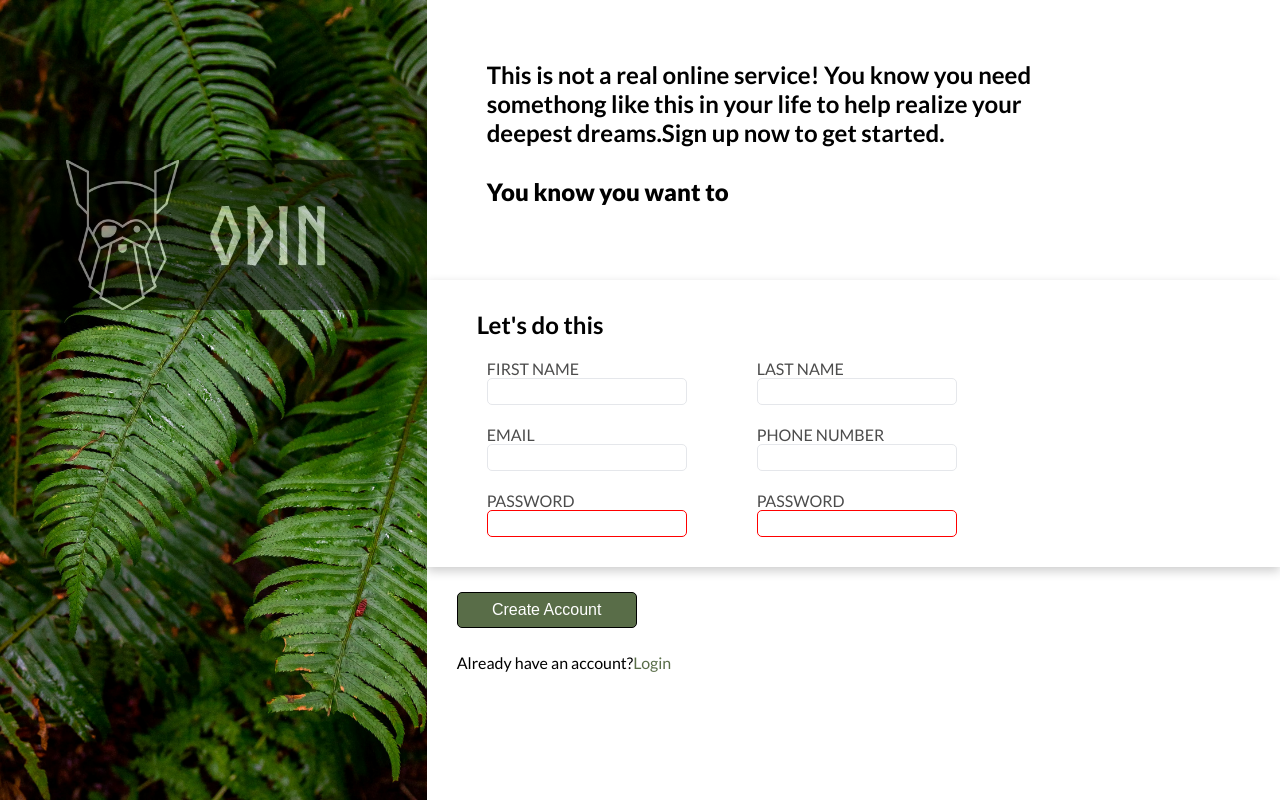
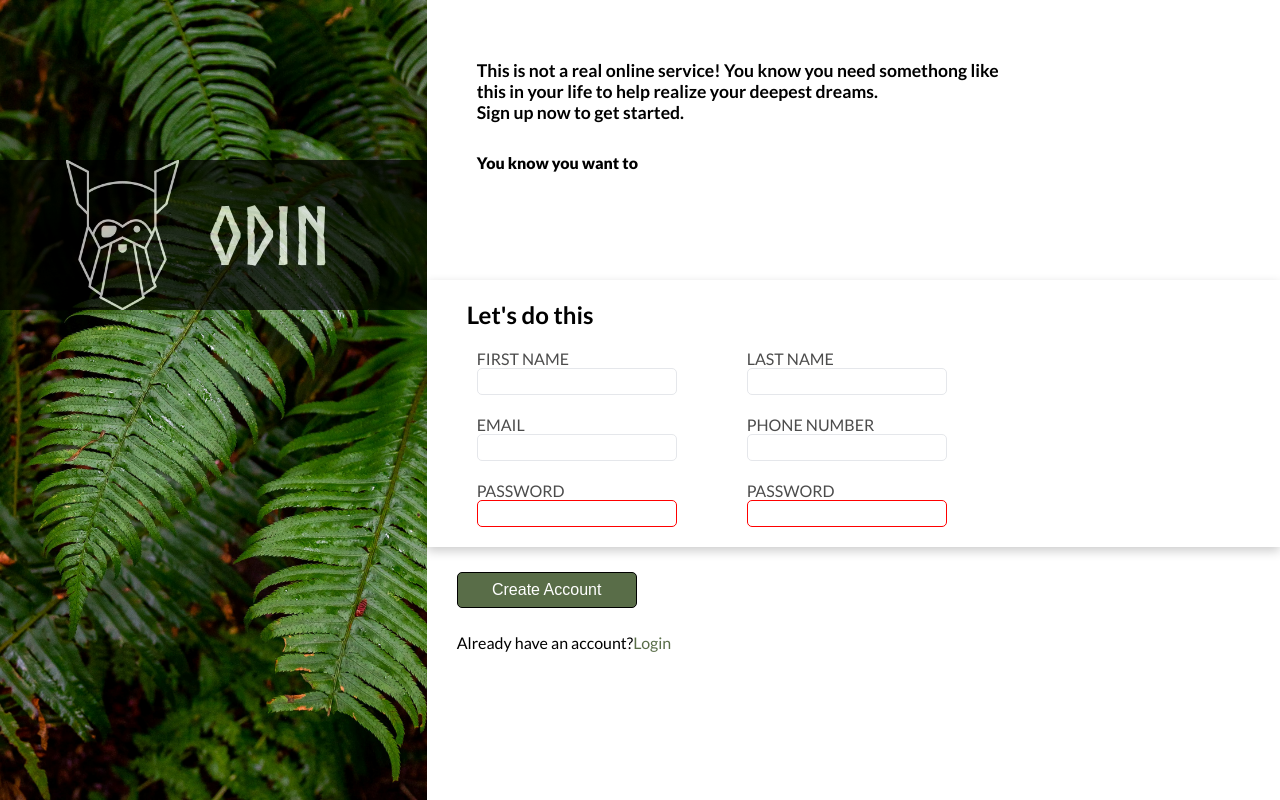
Before and after one commit to AhmadR6/odin-loginPage, a plain HTML site: page index.html in a window 1280 px wide. Drawn offline with Linux system fonts and the light colour scheme.

Commit message:
change singup-message

```diff
--- a/index.html
+++ b/index.html
@@ -16,11 +16,13 @@
       </div>
       <div class="form-section">
         <div class="signup-masg">
-          <p id="masg1">
-            This is not a real online service! You know you need somethong like
-            this in your life to help realize your deepest dreams.Sign up now to
-            get started.
-          </p>
+          <div id="masg1">
+            <p>
+              This is not a real online service! You know you need somethong like
+              this in your life to help realize your deepest dreams.<p>Sign up now to
+              get started.</p>
+            </p>
+          </div>
           <p id="masg2">You know you want to</p>
         </div>
         <form action="">
--- a/styles.css
+++ b/styles.css
@@ -27,7 +27,7 @@ body {
 }
 .img-section div {
   background-color: rgb(0, 0, 0);
-  opacity: 0.5;
+  opacity: 0.7;
   color: white;
   display: flex;
   align-items: center;
@@ -52,13 +52,14 @@ body {
 }
 #masg1 {
   font-weight: 600;
-  font-size: 1.5rem;
+  font-size: 1.1rem;
   width: 600px;
-  margin: 30px;
+  margin: 30px -10px;
 }
 #masg2 {
   font-weight: 800;
-  font-size: 1.5rem;
+  font-size: 1rem;
+  margin: 20px;
 }
 #form-title {
   margin: 10px 30px;
@@ -89,7 +90,7 @@ label {
   font-weight: 500;
 }
 .formContainer {
-  padding: 20px;
+  padding: 10px;
   box-shadow: 0 4px 10px rgba(0, 0, 0, 0.2);
 }
 button {
```
